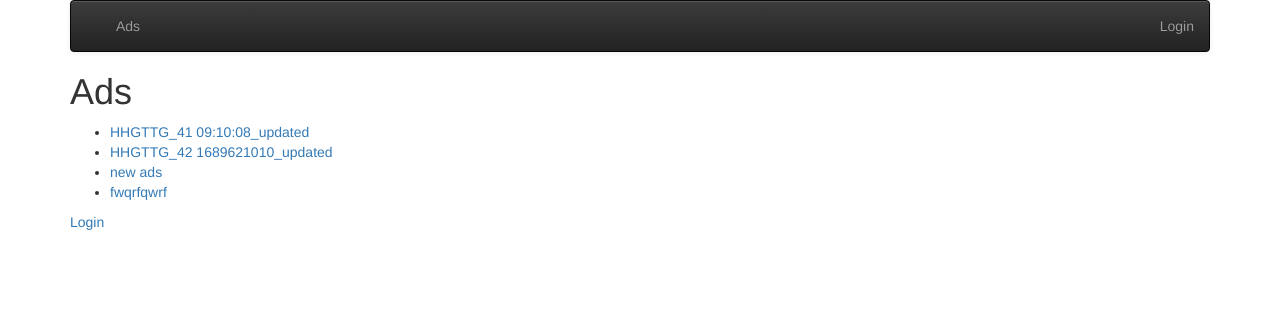
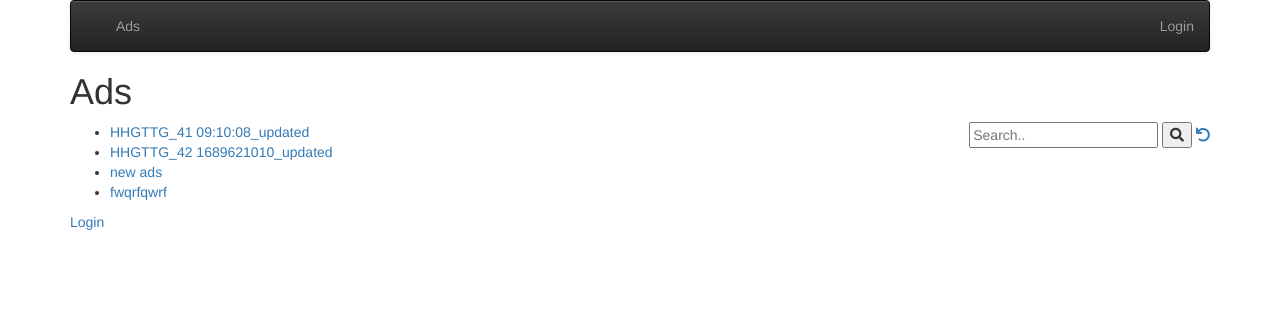
Before and after one commit to benwxu/learn-django, a Django app: page /ads/ in a window 1280 px wide. Shown: the top 312 px of the page. Run offline with Django 4.2, Linux system fonts and the light colour scheme; data comes from the database, SQL or seed files in the repository; both versions use the stored data as it was after the commit; parts of the project's set-up code (start-up, migrations or seed data) failed here and were passed over; some libraries are stand-ins or nearby versions.

Commit message:
finish m4

```diff
--- a/mysite/ads/forms.py
+++ b/mysite/ads/forms.py
@@ -17,7 +17,7 @@ class CreateForm(forms.ModelForm):
 
     class Meta:
         model = Ad
-        fields = ['title', 'price', 'text', 'picture']  # Picture is manual
+        fields = ['title', 'price', 'text', 'tags', 'picture']  # Picture is manual
 
     # Validate the size of the picture
     def clean(self):
@@ -41,6 +41,7 @@ class CreateForm(forms.ModelForm):
 
         if commit:
             instance.save()
+            self.save_m2m()
 
         return instance
 
--- a/mysite/ads/models.py
+++ b/mysite/ads/models.py
@@ -1,6 +1,7 @@
 from django.db import models
 from django.core.validators import MinLengthValidator
 from django.conf import settings
+from taggit.managers import TaggableManager
 
 
 class Ad(models.Model):
@@ -25,6 +26,9 @@ class Ad(models.Model):
     # fav
     favorites = models.ManyToManyField(settings.AUTH_USER_MODEL,
                                        through='Fav', related_name='favorite_ads')
+
+    # tagme
+    tags = TaggableManager(blank=True)
 
     # Shows up in the admin list
     def __str__(self):
--- a/mysite/ads/templates/ads/ad_list.html
+++ b/mysite/ads/templates/ads/ad_list.html
@@ -1,6 +1,16 @@
 {% extends "base_menu.html" %}
 {% block content %}
 <h1>Ads</h1>
+    <div style="float:right">
+<!-- https://www.w3schools.com/howto/howto_css_search_button.asp -->
+<form>
+  <input type="text" placeholder="Search.." name="search"
+  {% if search %} value="{{ search }}" {% endif %}
+  >
+  <button type="submit"><i class="fa fa-search"></i></button>
+<a href="{% url 'ads:all' %}"><i class="fa fa-undo"></i></a>
+</form>
+</div>
 <p>
 {% if ad_list %}
 <ul>
--- a/mysite/ads/views.py
+++ b/mysite/ads/views.py
@@ -1,6 +1,7 @@
 from sqlite3 import IntegrityError
 
 from django.contrib.auth.mixins import LoginRequiredMixin
+from django.db.models import Q
 from django.http import HttpResponse
 from django.shortcuts import render, redirect, get_object_or_404
 from django.urls import reverse_lazy, reverse
@@ -18,12 +19,19 @@ class AdListView(OwnerListView):
     template_name = 'ads/ad_list.html'
 
     def get(self, request):
-        ad_list = Ad.objects.all()
+        search_val = request.GET.get('search', False)
+        if search_val:
+            query = Q(title__icontains=search_val)
+            query.add(Q(text__icontains=search_val), Q.OR)
+            ad_list = Ad.objects.filter(query).select_related().order_by('-updated_at')
+        else:
+            ad_list = Ad.objects.all()
+
         favorites = []
         if request.user.is_authenticated:
             rows = request.user.favorite_ads.values('id')
             favorites = [row['id'] for row in rows]
-        ctx = {'ad_list': ad_list, 'favorites': favorites}
+        ctx = {'ad_list': ad_list, 'favorites': favorites, 'search': search_val}
         return render(request, self.template_name, ctx)
 
 
@@ -64,6 +72,7 @@ class AdCreateView(View):
         ad_obj = form.save(commit=False)
         ad_obj.owner = self.request.user
         ad_obj.save()
+        form.save_m2m()
         return redirect(self.success_url)
 
 
@@ -87,7 +96,7 @@ class AdUpdateView(View):
 
         pic = form.save(commit=False)
         pic.save()
-
+        form.save_m2m()
         return redirect(self.success_url)
 
 
```
Also changed, not shown: mysite/ads/templates/ads/ad_detail.html (+7 -0 lines), mysite/ads/migrations/0005_ad_tags.py (added), mysite/db.sqlite3.
